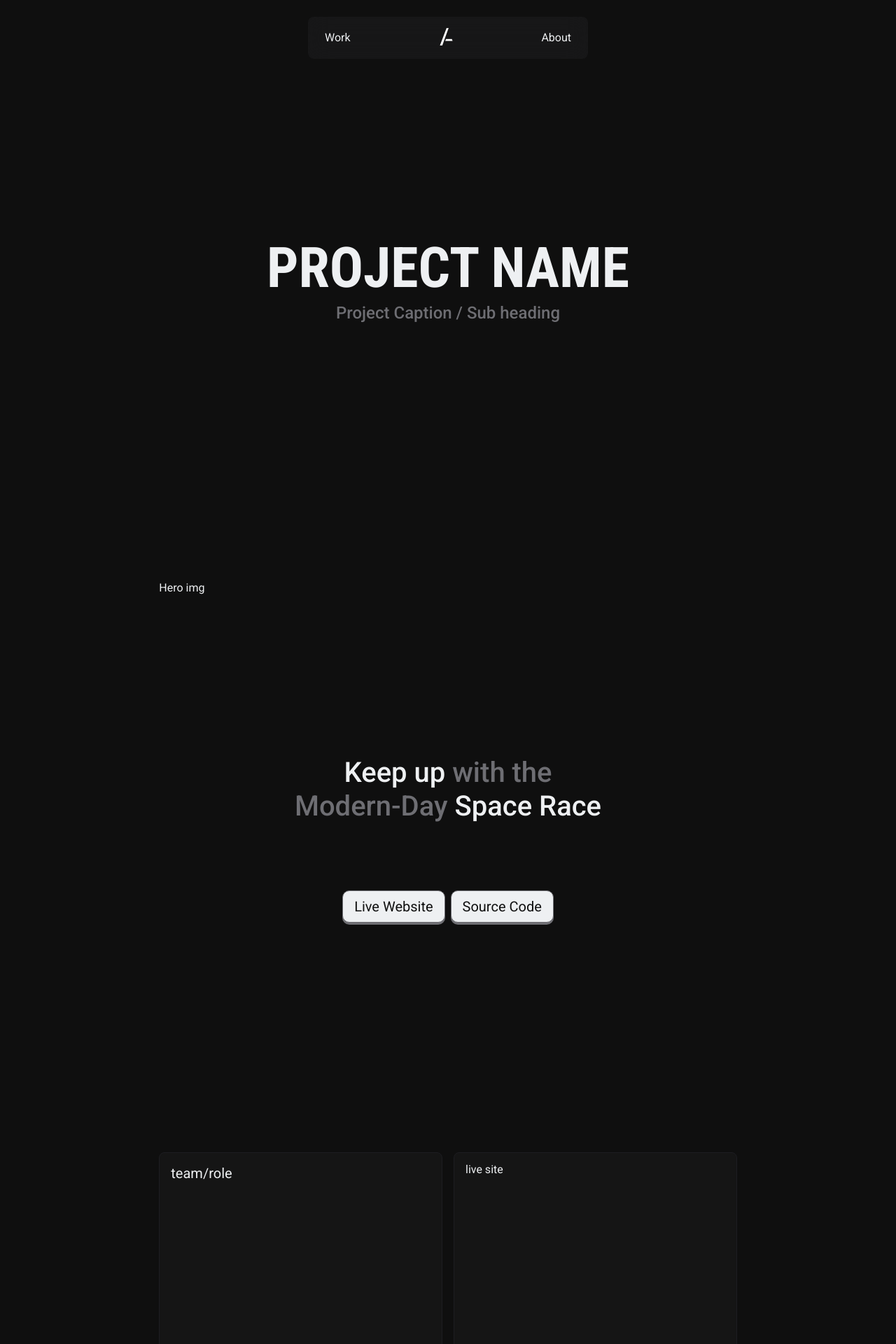
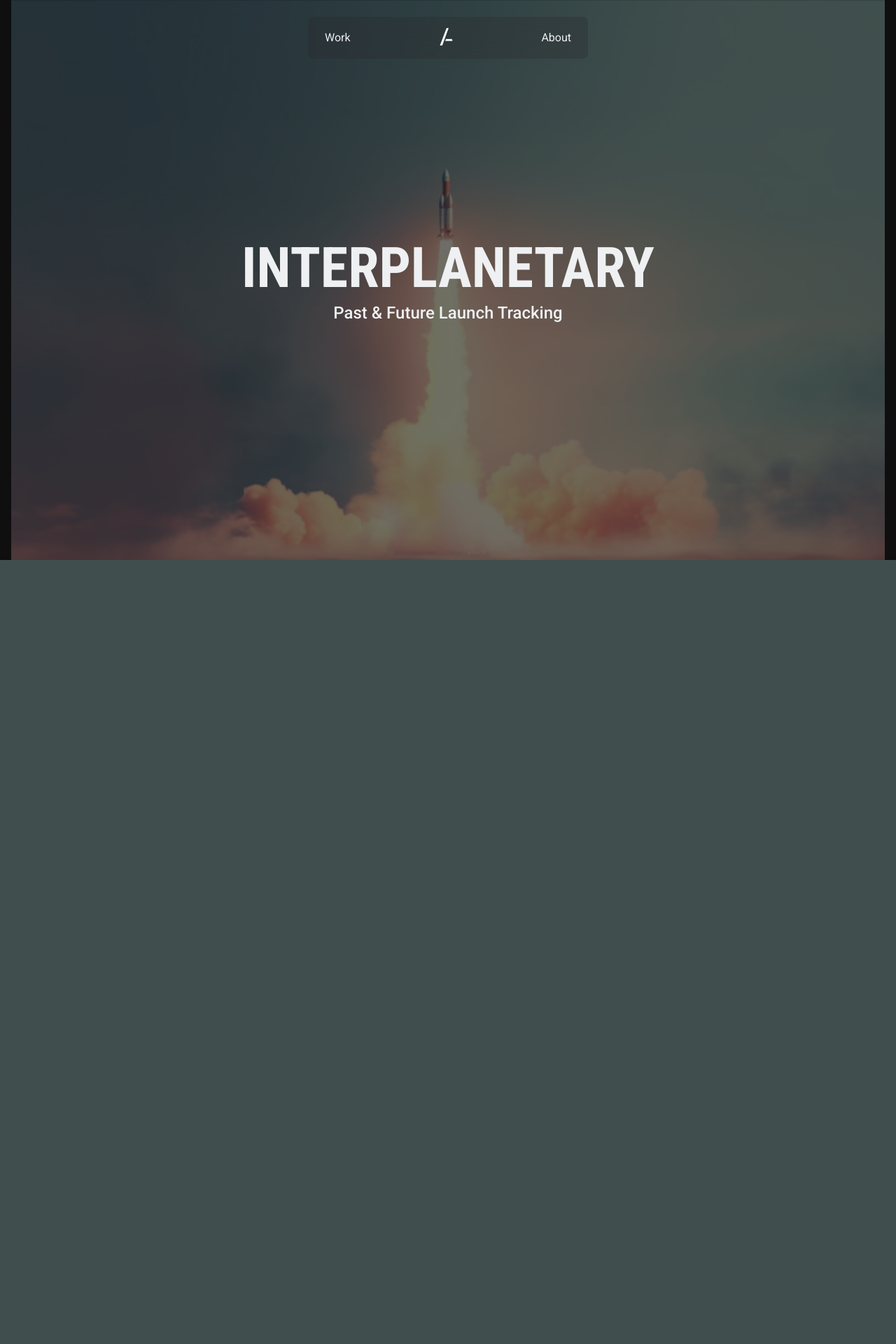
Before and after one commit to AustinChiatto/personal-portfolio, a PHP site: page /public/project-detail-template.php in a window 1280 px wide. Shown: the top 1920 px of the page at 70% size. After the commit the page ends 800 px from the top, so only its background shows below. Run offline with PHP 8.4, Linux system fonts and the light colour scheme; data that the repository does not hold is empty.

Commit message:
project hero section & animation

```diff
--- a/main.scss
+++ b/main.scss
@@ -50,3 +50,5 @@
 @use "src/partials/project-pages/o-doc-callout";
 @use "src/partials/project-pages/o-project-grid";
 @use "src/partials/project-pages/o-project-challenges";
+@use "src/partials/project-pages/o-proj-hero";
+@use "src/partials/project-pages/o-external-cta";
--- a/public/project-detail-template.php
+++ b/public/project-detail-template.php
@@ -13,23 +13,25 @@ require("../src/partials/shared/base/head.php");
     <?php require("../src/partials/shared/base/header/header.php"); ?>
     <main>
         <div class="s-section-wrapper--theme-dark">
-            <section class="s-section--full-height">
-                <h1 class="a-heading--large">Project Name</h1>
-                <h2 class="a-heading--sub u-font-highlight">Project Caption / Sub heading</h2>
-            </section>
-            <section class="s-section">
-                <div class="s-section__content">
-                    Hero img
+            <!-- hero title -->
+            <section class="s-section--flex o-proj-hero js-projHero">
+                <div class="u-text-center o-proj-hero__headings js-projHeadings">
+                    <h1 class="a-heading--large">Interplanetary</h1>
+                    <h2 class="a-heading--sub">Past & Future Launch Tracking</h2>
+                </div>
+                <div class="o-proj-hero__img-cont">
+                    <img class="o-proj-hero__img js-projHeroImg" src="../src/assets/images/testDisplay.png" alt="">
                 </div>
             </section>
-            <section class="s-section--pad-large">
-                <div class="s-section__content">
-                <h2 class="u-text-center">Keep up <span class="u-font-highlight">with the <br> Modern-Day</span> Space Race</h2>
-                <ul class="o-about-hero__link-list">
-                    <!-- DON'T FORGET TO ADD PROJECT NAME PHP STUFF -->
-                    <li><a class="a-button" href="#" title="Explore the live version of PROJECT NAME">Live Website</a></li>
-                    <li><a class="a-button" href="#" title="See the documentation & code behind PROJECT NAME">Source Code</a></li>
-                </ul>
+            <!-- external CTA section -->
+            <section class="s-section js-externalCTA">
+                <div class="s-section__content o-external-cta">
+                    <h2 class="u-text-center">Keep up <span class="u-font-highlight">with the <br> Modern-Day</span> Space Race</h2>
+                    <ul class="o-about-hero__link-list">
+                        <!-- DON'T FORGET TO ADD PROJECT NAME PHP STUFF &&&&& the about hero link list above -->
+                        <li><a class="a-button" href="#" title="Explore the live version of PROJECT NAME">Live Website</a></li>
+                        <li><a class="a-button" href="#" title="See the documentation & code behind PROJECT NAME">Source Code</a></li>
+                    </ul>
                 </div>
             </section>
             <section class="s-section">
--- a/src/app/js/projectPageAnimation.js
+++ b/src/app/js/projectPageAnimation.js
@@ -1,3 +1,86 @@
+// Project Hero - Scroll Animation
+// ===========================
+
+window.addEventListener('load', function() {
+  handleHeroImg();
+});
+
+window.addEventListener('resize', function() {
+  handleHeroImg();
+});
+
+const projHero = document.querySelector(".js-projHero"),
+      projHeroImg = document.querySelector(".js-projHeroImg"),
+      projHeroHeadings = document.querySelector(".js-projHeadings"),
+      externalCTA = document.querySelector(".js-externalCTA");
+
+function handleHeroImg() {
+  const clientH = window.innerHeight, // get height of window
+  percentageIncrease = 54.08,
+  resizedH = clientH + (clientH * (percentageIncrease / 100)), // increase height based on the bezel & stand of the img
+  heroImgH = projHeroImg.offsetHeight, // get height of hero image
+  aspectRatio = projHeroImg.naturalWidth / projHeroImg.naturalHeight, // calculate aspect ratio of image
+  heroImgW = resizedH * aspectRatio; // calculate corresponding width of image
+
+  projHeroImg.style.height = `${resizedH}px`;
+  projHeroImg.style.width = `${heroImgW}px`;
+  console.log("height: " + heroImgH);
+  console.log("width: " + heroImgW);
+}
+
+// let projHeroAnim = gsap.timeline({
+//   scrollTrigger: {
+//     trigger: projHero,
+//     start: "top top",
+//     pin: projHero,
+//     endTrigger: externalCTA,
+//     end: "top 30%",
+//     scrub: true
+//   }
+// })
+
+// projHeroAnim.from(projHeroImg, {scale: 1, y: '-2.75%'})
+// projHeroAnim.to(projHeroImg, {scale: 0.33, y: '-12.25%'})
+
+let animProjHero = gsap.fromTo(
+  projHeroImg,
+  {
+    scale: 1,
+    opacity: 0.4,
+    y: '-2.75%',
+  },
+  {
+    scale: 0.33,
+    opacity: 1,
+    y: '-12.25%',
+    scrollTrigger: {
+      trigger: projHero,
+      start: "top top",
+      pin: projHero,
+      endTrigger: externalCTA,
+      end: "top top",
+      scrub: true
+    }
+  }
+);
+
+let fadeHeadings = gsap.fromTo(
+  projHeroHeadings,
+  {
+    opacity: 1,
+  },
+  {
+    opacity: 0,
+    scrollTrigger: {
+      trigger: projHeroImg,
+      start: "center 45%",
+      endTrigger: projHeroImg,
+      end: "center 30%",
+      scrub: true,
+    }
+});
+
+
 // Project Challenges - Scroll Animation
 // ===========================
 
--- /dev/null
+++ b/src/partials/project-pages/_o-external-cta.scss
@@ -0,0 +1,3 @@
+.o-external-cta {
+    padding-bottom: 15vh;
+}
```
Also changed, not shown: src/partials/project-pages/_o-proj-hero.scss (added, +31 -0 lines), src/partials/shared/structure/_s-section.scss (+8 -0 lines), build/css/main.min.css, src/assets/images/testDisplay.png (added), 1 other file.
